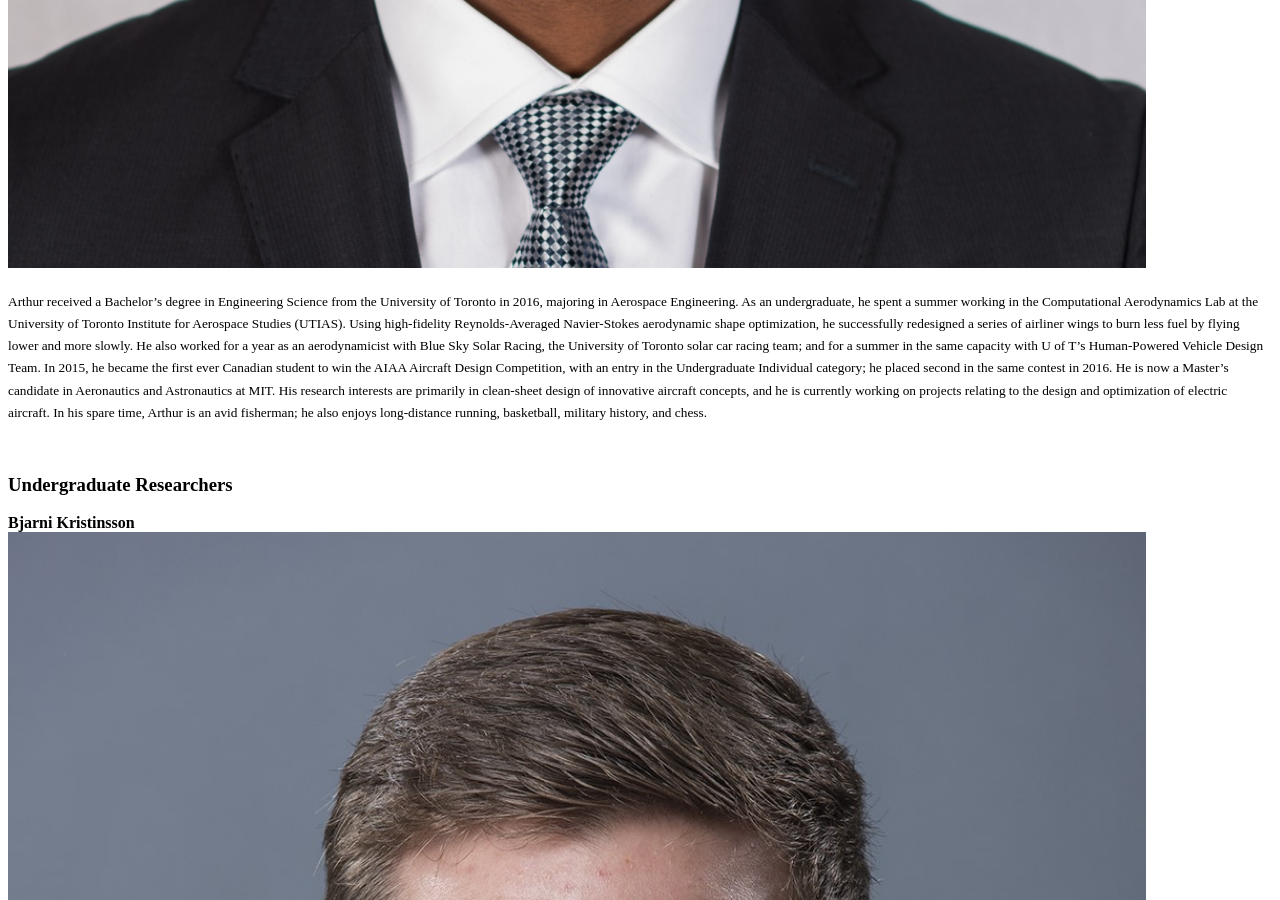
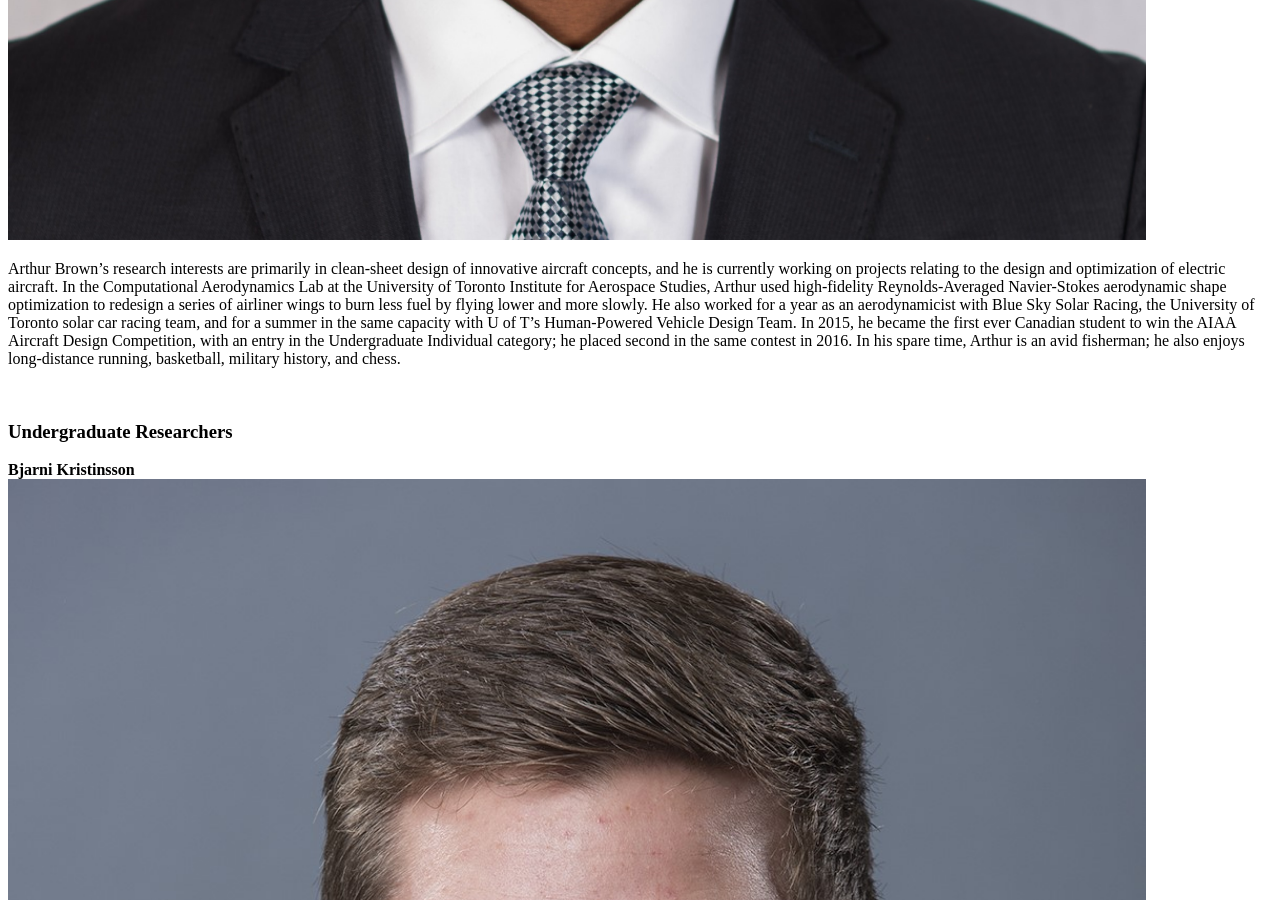
Before and after one commit to convexengineering/convexengineering.github.io, a Jekyll site: the page built from people/index.html, in a window 1280 px wide and 900 px high, scrolled down 11047 px. Built offline with Jekyll 4.4.1, drawn with Linux system fonts in a browser that asks for light colours; some of the changed text lies outside the part shown.

Commit message:
bio edits and small changes

```diff
--- a/_config.yml
+++ b/_config.yml
@@ -11,16 +11,12 @@
 url:              http://hoburg.mit.edu
 baseurl:          /
 
-author:
-  name:           'Hoburg Research Group'
-  url:            http://hoburg.mit.edu
-
 paginate:         5
 paginate_path: "/posts/:num"
 
 roles:
     - {key: Principal Investigator, name: Principal Investigator, display: short}
-    - {key: PhD Student, name: PhD Students, display: short}
+    - {key: Doctoral Student, name: Doctoral Students, display: short}
     - {key: Master's Student, name: Master's Students, display: short}
     - {key: Undergraduate Researcher, name: Undergraduate Researchers, display: short}
     - {key: Alumnus, name: Alumni, display: short}
--- a/_data/people.yml
+++ b/_data/people.yml
@@ -6,6 +6,7 @@
     img: ned.jpg
     webpage:
     bio:
+
 whoburg:
     display_name: Warren Hoburg
     email: whoburg@mit.edu
@@ -13,6 +14,7 @@
     img: woody.jpg
     webpage:
     bio:
+
 kirschen:
     display_name: Philippe Kirschen
     email: kirschen@mit.edu
@@ -20,6 +22,7 @@
     img: philippe.jpg
     webpage:
     bio:
+
 ckarcher:
     display_name: Cody Karcher
     email: ckarcher@mit.edu
@@ -27,75 +30,79 @@
     img: cody.jpg
     webpage:
     bio:
+
 snill:
     display_name: Scott Nill
     email: snill@mit.edu
-    role: PhD Student
+    role: Doctoral Student
     img: scott.jpg
     webpage:
     bio:
+
 mjburton:
     display_name: Michael Burton
     email: mjburton@mit.edu
     role: Master's Student
     img: michael.jpg
     webpage:
-    bio: <sub> Michael Burton is a Master's candidate in the Aeronautical and Astronautical Engineering department at MIT.
-        Michael received a B.S. in Aerospace Engineering from MIT. He specializes in geometric programming optimization
-        and systems engineering in the Aerospace Computational Dynamics Laboratory. Michael is a recipient of both the
-        MIT Presidential and NSF Graduate Research Fellowships.
+    bio: Michael Burton specializes in geometric programming optimization and systems
+      engineering in the Aerospace Computational Dynamics Laboratory,
+      and is a recipient of both the MIT Presidential and NSF Graduate Research Fellowships.
+
 bozturk:
     display_name: Berk Ozturk
     email: bozturk@mit.edu
     role: Master's Student
     img: berk.jpg
     webpage:
-    bio: <sub> Berk Ozturk is  Master's candidate in the AeroAstro Department at MIT.
-        He received his B.S. in Aerospace Engineering from MIT. He is interested in the application of geometric and signomial programming
-        for the design and sensitivity analysis of novel aircraft concepts.
+    bio: Berk Ozturk is interested in the application of geometric and signomial programming
+      for the design and sensitivity analysis of novel aircraft concepts.
+      He received his B.S. in Aerospace Engineering from MIT.
+
 mayork:
     display_name: Martin York
     email: mayork@mit.edu
     role: Master's Student
     img: martin.jpg
     webpage:
-    bio: <sub> Martin York is a Master’s candidate in the Aeronautical and Astronautical Engineering department at MIT.
-     His research focuses on using signomial programming for aircraft conceptual design optimization.
-     He is a member of the Hoburg Research Group’s D8 team, where he is working with Aurora Flight Sciences to
-     perform a sensitivity and scaling analysis of the D8 aircraft concept.
-     Martin is a cadet in Air Force ROTC and will commission into the Air Force,
-     where he hopes to pursue a career as a pilot, upon completion of his Master’s degree.
+    bio: Martin York's research focuses on signomial programming for aircraft conceptual design optimization.
+      As a member of the HRG’s D8 team, he is working with Aurora Flight Sciences to
+      perform a sensitivity and scaling analysis of the D8 aircraft concept.
+      Martin is also a cadet in Air Force ROTC and upon completion of his Master’s degree
+      will commission into the Air Force to pursue a career as a pilot.
+
 saab:
     display_name: Ali Saab
     email: saab@mit.edu
     role: Master's Student
     img: ali.jpg
     webpage:
-    bio: <sub> Ali received a BE in Mechanical Engineering and a BS in Mathematics from the American University of Beirut (AUB) in 2016.
-     As an undergraduate, he was a member of the Microfluidics lab and worked on designing a surface tension actuated micropump.
-     In his final year project, he used stochastic sampling to design fast algorithms for inverse particle tracking in stochastic flow fields.
-     He was a visiting student at MIT in the Aerospace Computational Design Laboratory (ACDL),
-     and worked with the Uncertainty Quantification Group on implementing the mathematical model of the sap exudation in maple trees using MUQ,
-     and then inferring the uncertain inputs to that model using MCMC methods. In 2016, he began his MS in Computations for
-     Design and Optimization at MIT, and is currently working on Robust Geometric Programming formulations.
+    bio: Ali Saab began his MS in Computations for Design and Optimization at MIT in 2016,
+      and is currently working on Robust Geometric Programming formulations.
+      He received a BE in Mechanical Engineering and a BS in Mathematics from the American University of Beirut (AUB) in 2016.
+      As an undergraduate, he was a member of the Microfluidics lab and worked on designing a surface tension actuated micropump,
+      and used stochastic sampling to design fast algorithms for inverse particle tracking in stochastic flow fields.
+      He was a visiting student in the Aerospace Computational Design Laboratory,
+      and worked with the Uncertainty Quantification Group on implementing a model of the sap exudation in maple trees using MUQ,
+      and inferring the uncertain inputs to that model using MCMC methods.
+
 arthurb:
     display_name: Arthur Brown
     email: arthurb@mit.edu
     role: Master's Student
     img: arthur.jpg
     webpage:
-    bio: <sub> Arthur received a Bachelor's degree in Engineering Science from the University of Toronto in 2016,
-     majoring in Aerospace Engineering. As an undergraduate, he spent a summer working in the Computational Aerodynamics Lab at the
-     University of Toronto Institute for Aerospace Studies (UTIAS). Using high-fidelity Reynolds-Averaged Navier-Stokes
-     aerodynamic shape optimization, he successfully redesigned a series of airliner wings to burn less fuel by flying lower and more slowly.
-     He also worked for a year as an aerodynamicist with Blue Sky Solar Racing, the University of Toronto solar car racing team;
-     and for a summer in the same capacity with U of T's Human-Powered Vehicle Design Team.
-     In 2015, he became the first ever Canadian student to win the AIAA Aircraft Design Competition,
-     with an entry in the Undergraduate Individual category; he placed second in the same contest in 2016.
-     He is now a Master's candidate in Aeronautics and Astronautics at MIT.
-     His research interests are primarily in clean-sheet design of innovative aircraft concepts,
-     and he is currently working on projects relating to the design and optimization of electric aircraft.
-     In his spare time, Arthur is an avid fisherman; he also enjoys long-distance running, basketball, military history, and chess.
+    bio: Arthur Brown's research interests are primarily in clean-sheet design of innovative aircraft concepts,
+      and he is currently working on projects relating to the design and optimization of electric aircraft.
+      In the Computational Aerodynamics Lab at the University of Toronto Institute for Aerospace Studies,
+      Arthur used high-fidelity Reynolds-Averaged Navier-Stokes aerodynamic shape optimization
+      to redesign a series of airliner wings to burn less fuel by flying lower and more slowly.
+      He also worked for a year as an aerodynamicist with Blue Sky Solar Racing, the University of Toronto solar car racing team,
+      and for a summer in the same capacity with U of T's Human-Powered Vehicle Design Team.
+      In 2015, he became the first ever Canadian student to win the AIAA Aircraft Design Competition,
+      with an entry in the Undergraduate Individual category; he placed second in the same contest in 2016.
+      In his spare time, Arthur is an avid fisherman; he also enjoys long-distance running, basketball, military history, and chess.
+
 bjarni:
     display_name: Bjarni Kristinsson
     email: bjarni@mit.edu
@@ -103,6 +110,7 @@
     img: bjarni.jpg
     webpage:
     bio:
+
 lochie:
     display_name: Lochie Ferrier
     email: lochie@mit.edu
--- a/_includes/head.html
+++ b/_includes/head.html
@@ -32,6 +32,7 @@
   <script type="text/javascript" async src="http://cdn.mathjax.org/mathjax/latest/MathJax.js?config=TeX-AMS-MML_HTMLorMML"></script>
   <script type="text/x-mathjax-config">
     MathJax.Hub.Config({
+      messageStyle: "none",
       tex2jax: {inlineMath: [['$','$'], ['\\(','\\)']]}
     });
   </script>
```
